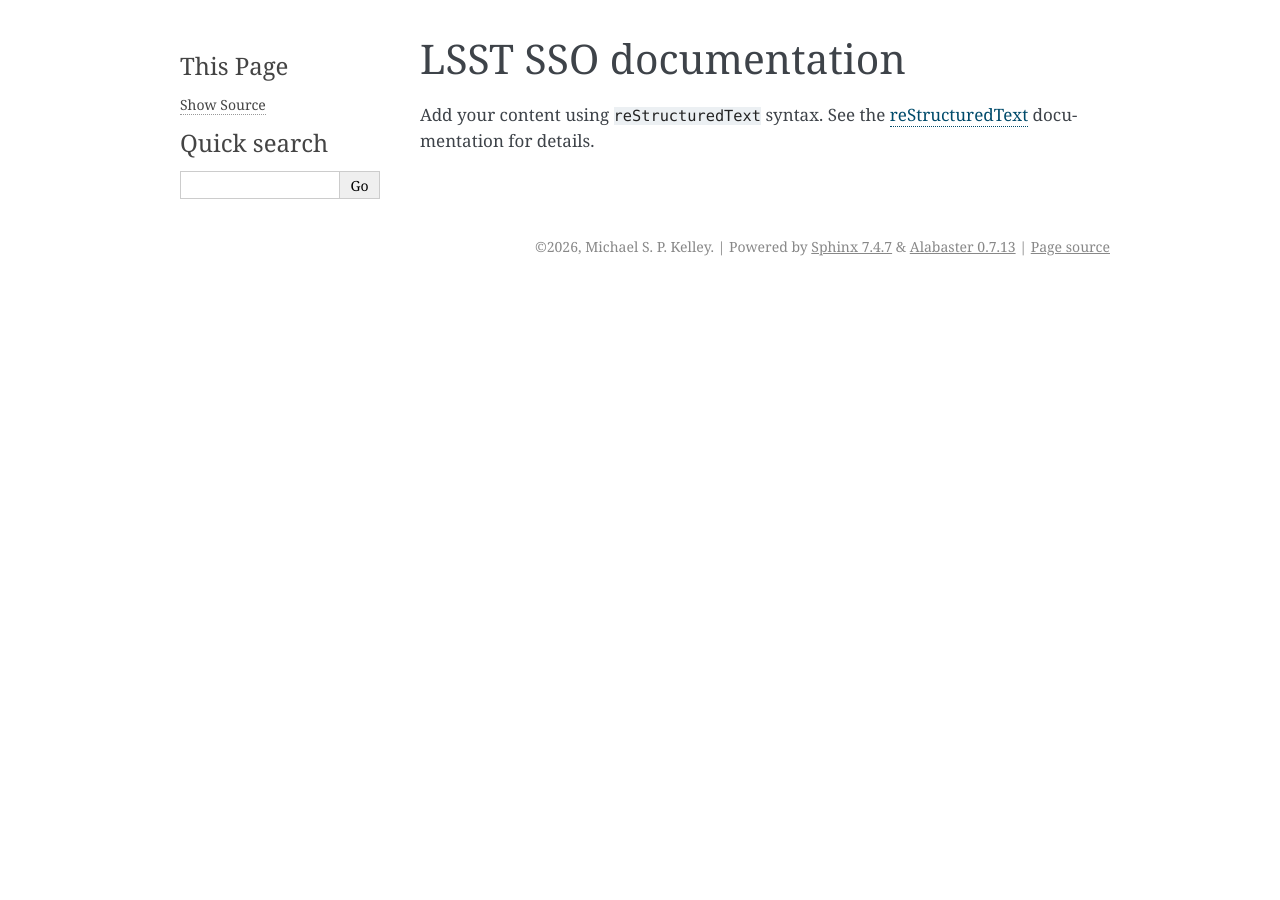
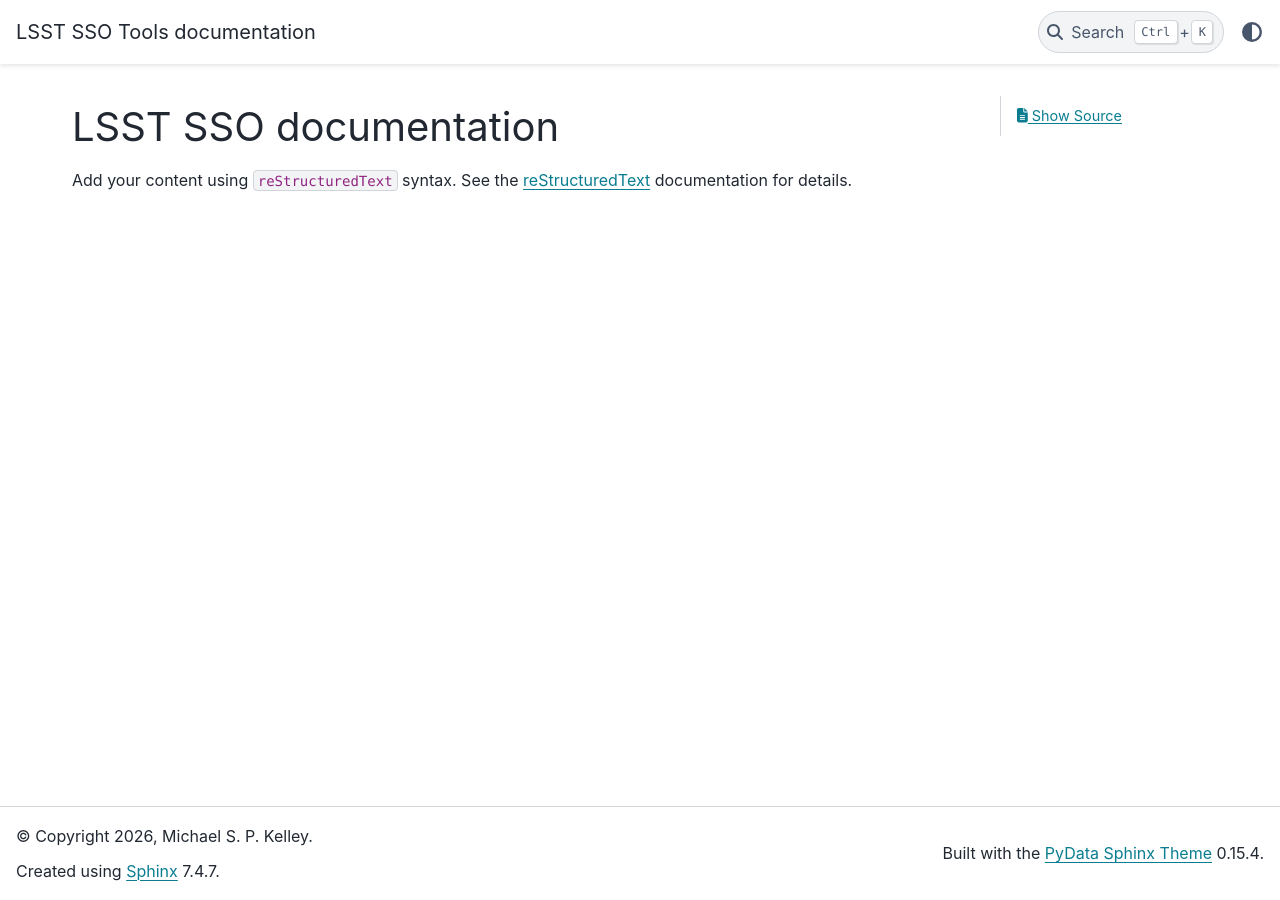
Before and after one commit to mkelley/lsstsso, a Sphinx documentation site: the page built from docs/index.rst, in a window 1280 px wide. Built offline with Sphinx 7.4.7 and the PyData theme 0.15.4, drawn with Linux system fonts in a browser that asks for light colours.

Commit message:
Use pydata theme

```diff
--- a/docs/conf.py
+++ b/docs/conf.py
@@ -6,7 +6,7 @@
 # -- Project information -----------------------------------------------------
 # https://www.sphinx-doc.org/en/master/usage/configuration.html#project-information
 
-project = "LSST SSO"
+project = "LSST SSO Tools"
 copyright = "2026, Michael S. P. Kelley"
 author = "Michael S. P. Kelley"
 
@@ -22,5 +22,5 @@ exclude_patterns = ["_build", "Thumbs.db", ".DS_Store"]
 # -- Options for HTML output -------------------------------------------------
 # https://www.sphinx-doc.org/en/master/usage/configuration.html#options-for-html-output
 
-html_theme = "alabaster"
+html_theme = "pydata_sphinx_theme"
 html_static_path = ["_static"]
```
